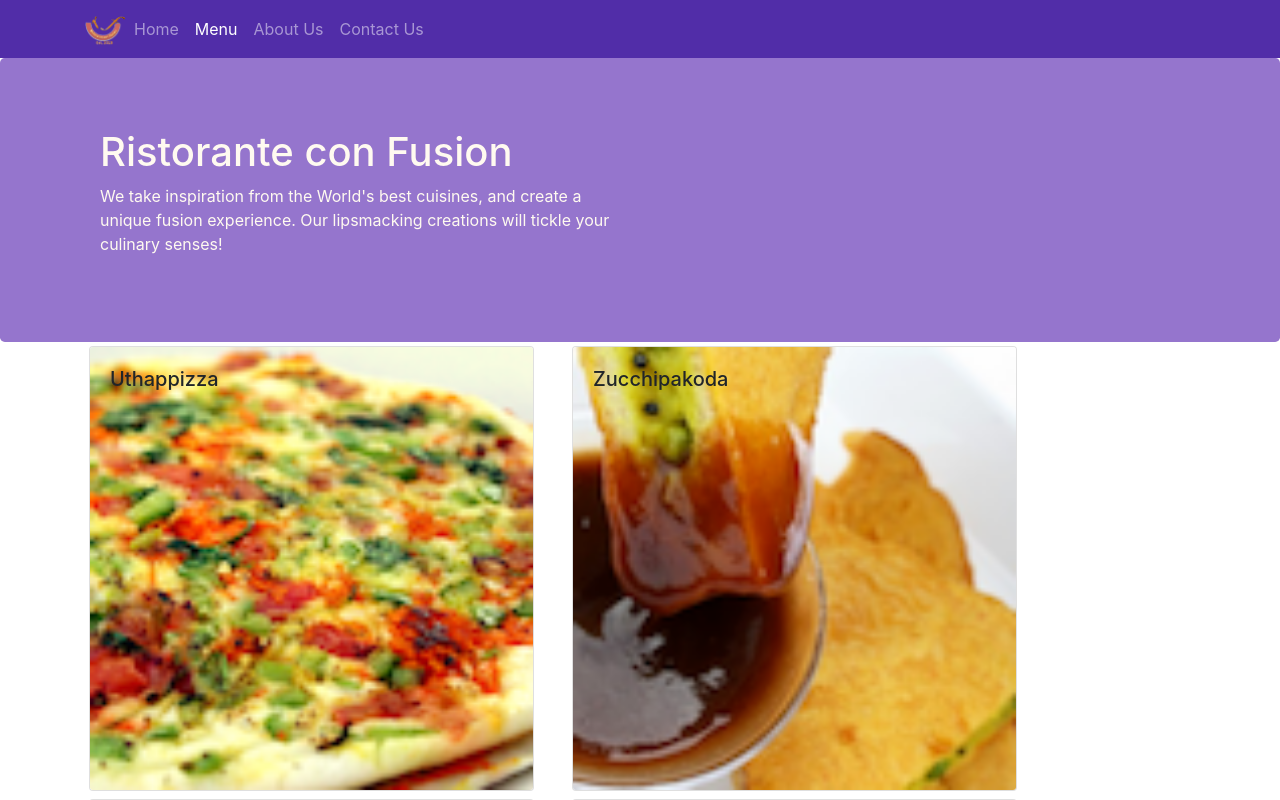
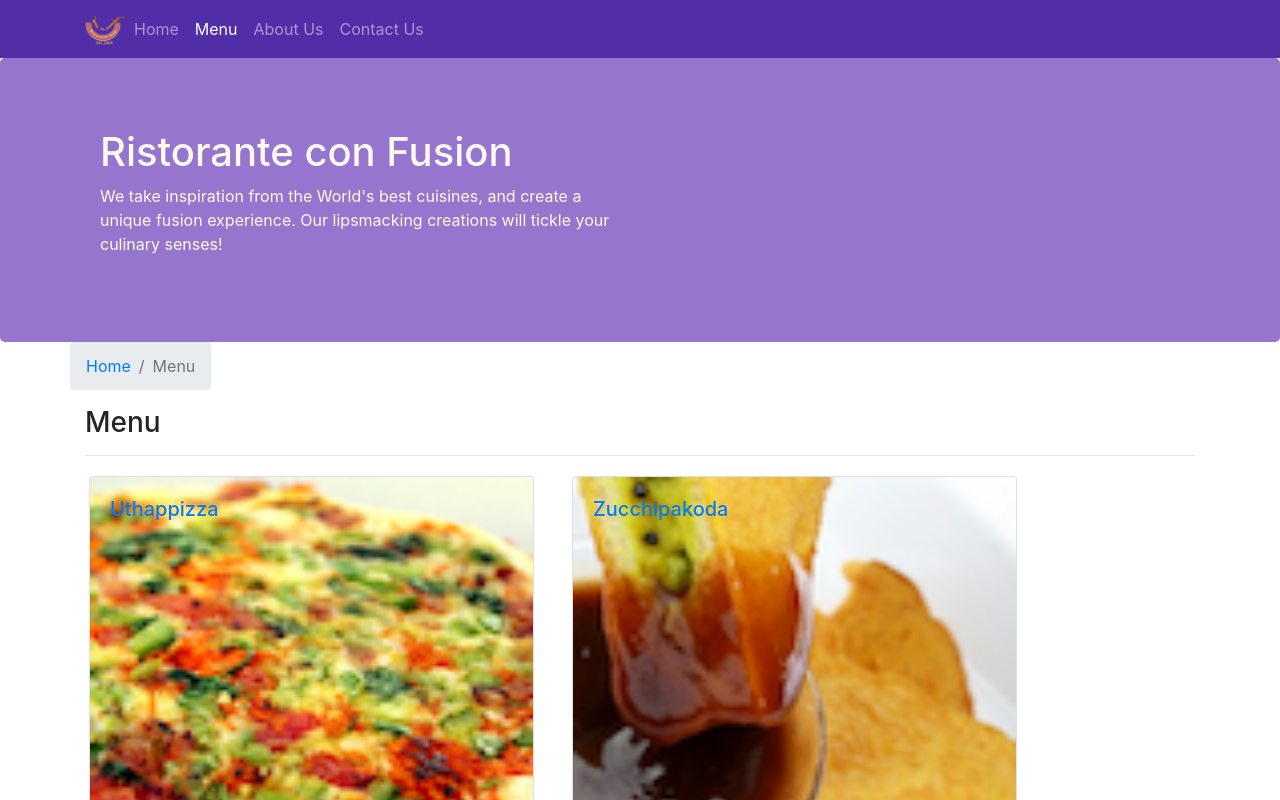
Before and after one commit to aznan-khan/restaurant, a React (Create React App) app: page /menu in a window 1280 px wide. Shown: the top 800 px of the page. Built offline with nearby package versions, Linux system fonts and the light colour scheme; the HTML template or start-up script is replaced by a standard one.

Commit message:
Single Page Application Part 2

```diff
--- a/src/components/ContactComponent.js
+++ b/src/components/ContactComponent.js
@@ -1,8 +1,20 @@
 import React from 'react';
+import {Breadcrumb, BreadcrumbItem} from 'reactstrap';
+import {Link} from 'react-router-dom';
 
 function Contact(props) {
     return(
          <div className='container'>
+             <div className='row'>
+                <Breadcrumb>
+                    <BreadcrumbItem><Link to='/home'>Home</Link></BreadcrumbItem>
+                    <BreadcrumbItem active>Contact</BreadcrumbItem>
+                </Breadcrumb>
+                <div className="col-12">
+                    <h3>Contact</h3>
+                    <hr/>
+                </div>
+            </div>
              <div className="row row-content">
                 <div className="col-12">
                 <h3>Location Information</h3>
--- a/src/components/DishdetailComponent.js
+++ b/src/components/DishdetailComponent.js
@@ -76,7 +76,8 @@
 
 
 import React, { Component } from 'react';
-import { Card, CardImg, CardText, CardBody, CardTitle } from 'reactstrap';
+import { Card, CardImg, CardText, CardBody, CardTitle, Breadcrumb, BreadcrumbItem } from 'reactstrap';
+import {Link} from 'react-router-dom';
 
 class Dishdetail extends Component {
 
@@ -118,12 +119,22 @@
         if (this.props.dish) {
             return (
                 <div className="container">
+                    <div className='row'>
+                        <Breadcrumb>
+                            <BreadcrumbItem><Link to='/menu'>Menu</Link></BreadcrumbItem>
+                            <BreadcrumbItem active>{this.props.dish.name}</BreadcrumbItem>
+                        </Breadcrumb>
+                        <div className="col-12">
+                            <h3>{this.props.dish.name}</h3>
+                            <hr/>
+                        </div>
+                    </div>
                     <div className="row">
                         <div className="col-12 col-md-5 m-1">
                             {this.renderDish(this.props.dish)}
                         </div>
                         <div className="col-12 col-md-5 m-1">
-                            {this.renderComments(this.props.dish.comments)}
+                            {this.renderComments(this.props.comments)}
                         </div>
                     </div>
                 </div>
--- a/src/components/MainComponent.js
+++ b/src/components/MainComponent.js
@@ -41,12 +41,21 @@
                 />
             );
         }
+        const DishWithId = ({match}) => {
+            return(
+                <Dishdetail dish={this.state.dishes.filter((dish) => dish.id === parseInt(match.params.dishId, 10))[0]}
+                    comments = {this.state.comments.filter((comment) => comment.dishId === parseInt(match.params.dishId,10))}
+                />
+
+            );
+        }
         return (
             <div>
                 <Header/>
                 <Switch>
                     <Route path='/home' component = {HomePage}/>
                     <Route exact path='/menu' component = { () => <Menu dishes = {this.state.dishes}/>}/>
+                    <Route path='/menu/:dishId' component = {DishWithId} />
                     <Route path='/contactus' component = {Contact}/>
                     <Redirect to='/home'/>
                 </Switch>
--- a/src/components/MenuComponent.js
+++ b/src/components/MenuComponent.js
@@ -38,8 +38,8 @@
 
 
 import React, { Component } from 'react';
-import { Card, CardImg, CardImgOverlay, CardTitle } from 'reactstrap';
-
+import { Card, CardImg, CardImgOverlay, CardTitle, Breadcrumb, BreadcrumbItem } from 'reactstrap';
+import {Link} from 'react-router-dom';
 class Menu extends Component {
 
     render() {
@@ -47,10 +47,12 @@
             return (
                 <div key={dish.id} className="col-12 col-md-5 m-1">
                     <Card>
-                        <CardImg width="100%" src={dish.image} alt={dish.name} />
-                        <CardImgOverlay>
-                            <CardTitle>{dish.name}</CardTitle>
-                        </CardImgOverlay>
+                        <Link to={`/menu/${dish.id}`}>
+                            <CardImg width="100%" src={dish.image} alt={dish.name} />
+                            <CardImgOverlay>
+                                <CardTitle>{dish.name}</CardTitle>
+                            </CardImgOverlay>
+                        </Link>
                     </Card>
                 </div>
             )
@@ -58,6 +60,17 @@
 
         return (
             <div className="container">
+                <div className='row'>
+                    <Breadcrumb>
+                        <BreadcrumbItem><Link to='/home'>Home</Link></BreadcrumbItem>
+                        <BreadcrumbItem active>Menu</BreadcrumbItem>
+                    </Breadcrumb>
+                    <div className="col-12">
+                        <h3>Menu</h3>
+                        <hr/>
+                    </div>
+
+                </div>
                 <div className="row">
                     {menu}
                 </div>
```
